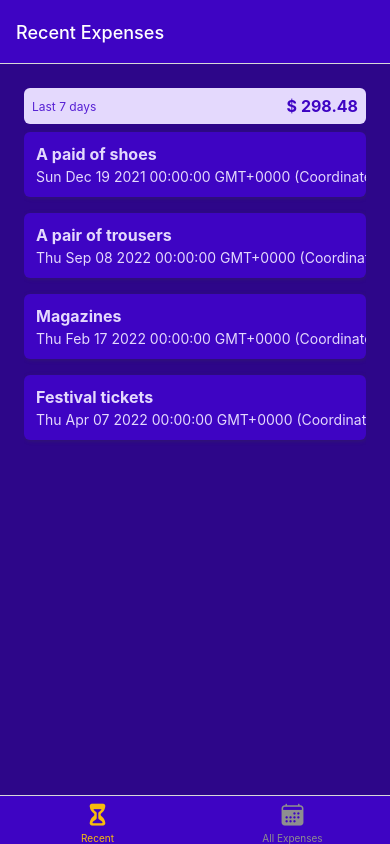
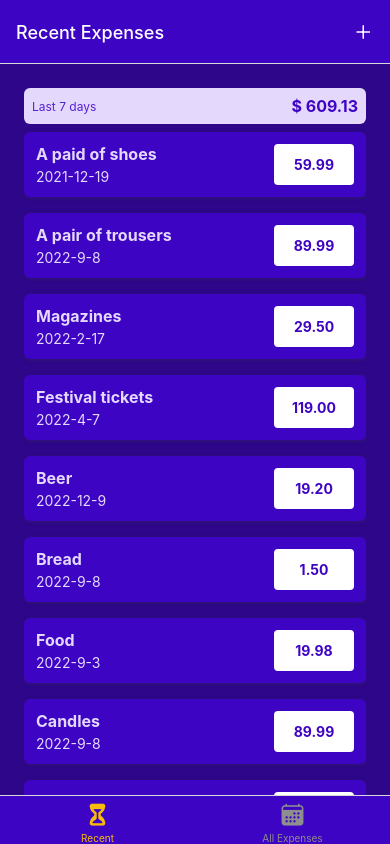
Before and after one commit to thomasaugot/expenses-tracker-native-app, a React Native app: screen / in a window 390 px wide. Built offline with nearby package versions, Linux system fonts and the light colour scheme.

Commit message:
building more logic

```diff
--- a/App.js
+++ b/App.js
@@ -7,6 +7,7 @@ import RecentExpenses from "./screens/RecentExpenses";
 import AllExpenses from "./screens/AllExpenses";
 import { GlobalStyles } from "./constants/styles";
 import { Ionicons } from "@expo/vector-icons";
+import IconButton from "./components/UI/IconButton";
 
 const Stack = createNativeStackNavigator();
 const BottomTabs = createBottomTabNavigator();
@@ -14,12 +15,22 @@ const BottomTabs = createBottomTabNavigator();
 const ExpensesOverview = () => {
   return (
     <BottomTabs.Navigator // we set the styles here since we want them to apply to both children
-      screenOptions={{
+      screenOptions={({ navigation }) => ({
         headerStyle: { backgroundColor: GlobalStyles.colors.primary500 },
         headerTintColor: "white",
         tabBarStyle: { backgroundColor: GlobalStyles.colors.primary500 },
         tabBarActiveTintColor: GlobalStyles.colors.accent500,
-      }}
+        headerRight: ({ tintColor }) => (
+          <IconButton
+            icon="add"
+            size={24}
+            color={tintColor}
+            onPress={() => {
+              navigation.navigate("ManageExpense");
+            }}
+          />
+        ),
+      })}
     >
       <BottomTabs.Screen
         name="RecentExpenses"
@@ -54,7 +65,7 @@ export default function App() {
             options={{ headerShown: false }}
             component={ExpensesOverview}
           />
-          <Stack.Screen name="manageExpenses" component={ManageExpense} />
+          <Stack.Screen name="ManageExpense" component={ManageExpense} />
         </Stack.Navigator>
       </NavigationContainer>
     </>
--- a/components/ExpensesOutput/ExpenseItem.js
+++ b/components/ExpensesOutput/ExpenseItem.js
@@ -1,16 +1,24 @@
 import { Pressable, View, Text, StyleSheet } from "react-native";
 import { GlobalStyles } from "../../constants/styles";
+import { getFormattedDate } from "../../util/date";
+import { useNavigation } from "@react-navigation/native";
 
 const ExpenseItem = ({ description, date, amount }) => {
+  const navigation = useNavigation();
+
+  const expensePressHandler = () => {
+    navigation.navigate("ManageExpense");
+  };
+
   return (
-    <Pressable>
+    <Pressable onPress={expensePressHandler} style={({ pressed }) => pressed && styles.pressed}>
       <View style={styles.expenseItem}>
         <View>
           <Text style={[styles.textBase, styles.description]}>{description}</Text>
-          <Text style={styles.textBase}>{date.toString()}</Text>
+          <Text style={styles.textBase}>{getFormattedDate(date)}</Text>
         </View>
         <View style={styles.amountContainer}>
-          <Text style={styles.amount}>{amount}</Text>
+          <Text style={styles.amount}>{amount.toFixed(2)}</Text>
         </View>
       </View>
     </Pressable>
@@ -20,6 +28,9 @@ const ExpenseItem = ({ description, date, amount }) => {
 export default ExpenseItem;
 
 const styles = StyleSheet.create({
+  pressed: {
+    opacity: 0.7,
+  },
   expenseItem: {
     padding: 12,
     marginVertical: 8,
@@ -51,6 +62,7 @@ const styles = StyleSheet.create({
     justifyContent: "center",
     alignItems: "center",
     borderRadius: 4,
+    minWidth: 80,
   },
   amount: {
     color: GlobalStyles.colors.primary500,
--- a/components/ExpensesOutput/ExpensesOutput.js
+++ b/components/ExpensesOutput/ExpensesOutput.js
@@ -28,6 +28,42 @@ const DUMMY_EXPENSES = [
     amount: 119,
     date: new Date("2022-04-07"),
   },
+  {
+    id: "e5",
+    description: "Beer",
+    amount: 19.2,
+    date: new Date("2022-12-09"),
+  },
+  {
+    id: "e6",
+    description: "Bread",
+    amount: 1.5,
+    date: new Date("2022-09-08"),
+  },
+  {
+    id: "e7",
+    description: "Food",
+    amount: 19.98,
+    date: new Date("2022-09-03"),
+  },
+  {
+    id: "e8",
+    description: "Candles",
+    amount: 89.99,
+    date: new Date("2022-09-08"),
+  },
+  {
+    id: "e9",
+    description: "Present mom",
+    amount: 89.99,
+    date: new Date("2022-10-08"),
+  },
+  {
+    id: "e10",
+    description: "Clothes",
+    amount: 89.99,
+    date: new Date("2022-10-16"),
+  },
 ];
 
 const ExpensesOutput = ({ expenses, expensesPeriod }) => {
@@ -43,7 +79,9 @@ export default ExpensesOutput;
 
 const styles = StyleSheet.create({
   container: {
-    padding: 24,
+    paddingHorizontal: 24,
+    paddingTop: 24,
+    paddingBottom: 0,
     backgroundColor: GlobalStyles.colors.primary700,
     flex: 1,
   },
--- /dev/null
+++ b/components/UI/IconButton.js
@@ -0,0 +1,26 @@
+import { Pressable, View, StyleSheet } from "react-native";
+import { Ionicons } from "@expo/vector-icons";
+
+const IconButton = ({ icon, size, color, onPress }) => {
+  return (
+    <Pressable onPress={onPress} style={({ pressed }) => pressed && styles.pressed}>
+      <View style={styles.buttonContainer}>
+        <Ionicons name={icon} size={size} color={color} />
+      </View>
+    </Pressable>
+  );
+};
+
+export default IconButton;
+
+const styles = StyleSheet.create({
+  buttonContainer: {
+    borderRadius: 24,
+    padding: 6,
+    marginHorizontal: 8,
+    marginVertical: 2,
+  },
+  pressed: {
+    opacity: 0.75,
+  },
+});
--- /dev/null
+++ b/util/date.js
@@ -0,0 +1,3 @@
+export const getFormattedDate = (date) => {
+  return `${date.getFullYear()}-${date.getMonth() + 1}-${date.getDate()}`;
+};
```
